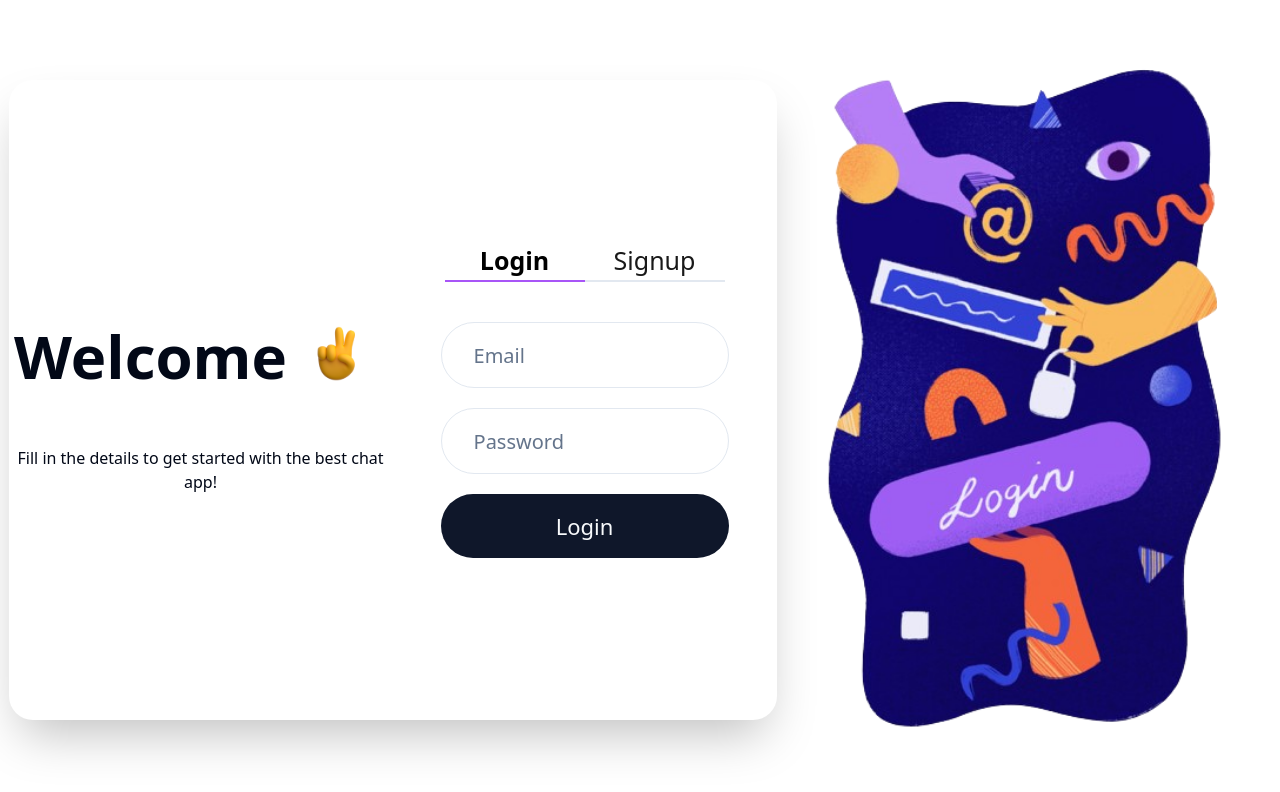
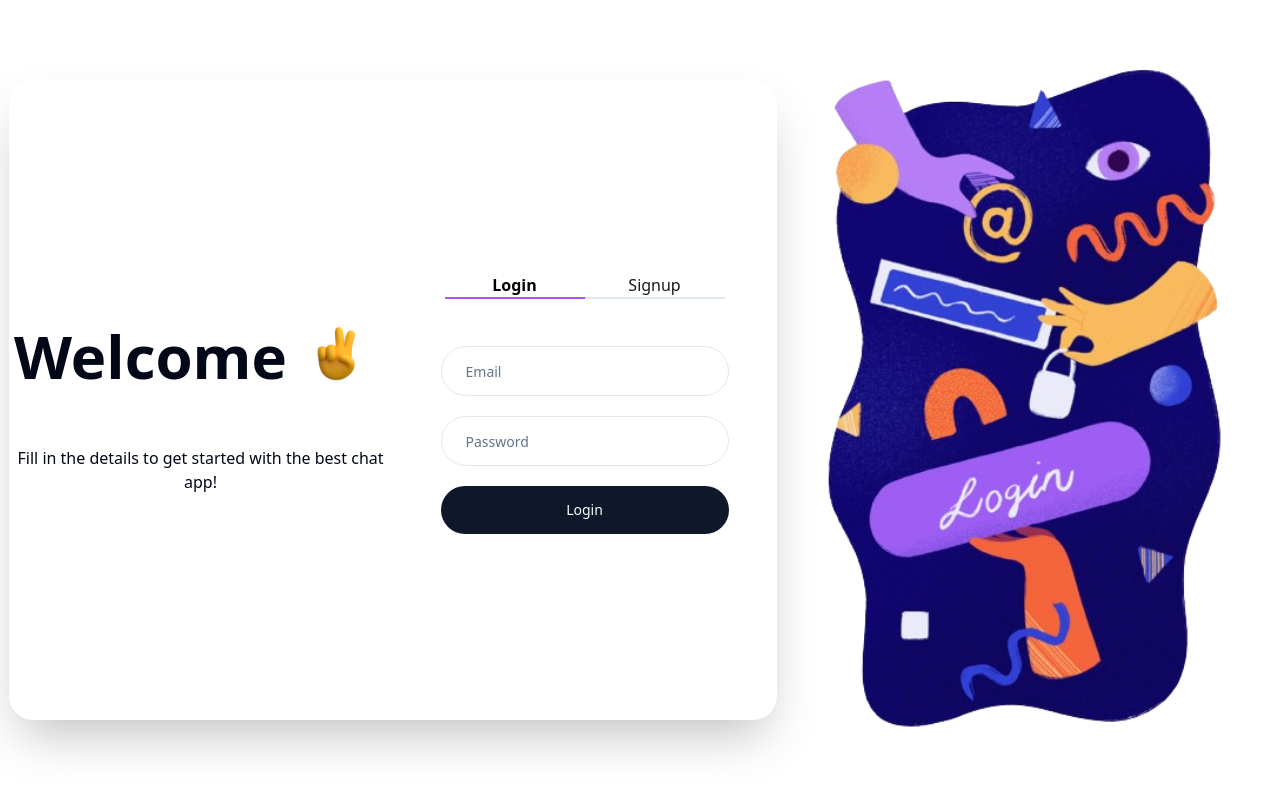
Before and after one commit to shashwat1105/SynTalks, a React (Vite) app in the folder client/: page /auth in a window 1280 px wide. Shown: the top 792 px of the page. Built offline with nearby package versions, Linux system fonts and the light colour scheme; no server answers.

Commit message:
commiit djs

```diff
--- a/client/src/pages/auth/index.jsx
+++ b/client/src/pages/auth/index.jsx
@@ -102,30 +102,30 @@ console.log({response});
         <div className="flex items-center justify-center w-full">
             <Tabs className='w-3/4 ' defaultValue='login'>
                 <TabsList className='bg-transparent rounded-none w-full'>
-                    <TabsTrigger value='login' className='data-[state=active]:bg-transparent text-[25px] text-black text-opacity-90 border-b-2 rounded-none w-full data-[state=active]:text-black data-[state=active]:font-semibold data-[state=active]:border-b-purple-500 transition-all duration-300'>Login</TabsTrigger>
+                    <TabsTrigger value='login' className='data-[state=active]:bg-transparent  text-black text-opacity-90 border-b-2 rounded-none w-full data-[state=active]:text-black data-[state=active]:font-semibold data-[state=active]:border-b-purple-500 transition-all duration-300'>Login</TabsTrigger>
 
-                    <TabsTrigger value='signup' className='data-[state=active]:bg-transparent text-[25px] text-black text-opacity-90 border-b-2 rounded-none w-full data-[state=active]:text-black data-[state=active]:font-semibold data-[state=active]:border-b-purple-500 transition-all duration-300'>Signup</TabsTrigger>
+                    <TabsTrigger value='signup' className='data-[state=active]:bg-transparent  text-black text-opacity-90 border-b-2 rounded-none w-full data-[state=active]:text-black data-[state=active]:font-semibold data-[state=active]:border-b-purple-500 transition-all duration-300'>Signup</TabsTrigger>
                 </TabsList>
                 <TabsContent className='flex flex-col gap-5 mt-10' value='login'>
 
-                    <Input placeholder='Email' type="email" className="rounded-full text-[20px] p-8" value={email}
+                    <Input placeholder='Email' type="email" className="rounded-full p-6" value={email}
                     onChange={(e)=>setEmail(e.target.value)}/>
-                         <Input placeholder='Password' type="password" className="rounded-full text-[20px] p-8" value={password}
+                         <Input placeholder='Password' type="password" className="rounded-full p-6" value={password}
                     onChange={(e)=>setPassword(e.target.value)}/>
 
-                 <Button className='rounded-full p-8 text-[22px] ' onClick={handleLogin}>Login</Button>
+                 <Button className='rounded-full p-6 ' onClick={handleLogin}>Login</Button>
 
                 </TabsContent>
                 <TabsContent className='flex flex-col gap-5' value='signup'>
 
-                <Input placeholder='Email' type="email" className="rounded-full p-8 text-[20px]" value={email}
+                <Input placeholder='Email' type="email" className="rounded-full p-6" value={email}
                     onChange={(e)=>setEmail(e.target.value)}/>
-                         <Input placeholder='Password' type="password" className="rounded-full text-[20px] p-8" value={password}
+                         <Input placeholder='Password' type="password" className="rounded-full  p-6" value={password}
                     onChange={(e)=>setPassword(e.target.value)}/>
-                      <Input placeholder='Confirm Password' type="password" className="rounded-full text-[20px] p-8" value={confirmPassword}
+                      <Input placeholder='Confirm Password' type="password" className="rounded-full p-6" value={confirmPassword}
                     onChange={(e)=>setConfirmPassword(e.target.value)}/>
 
-<Button className='rounded-full p-8 text-[22px]' onClick={handleSignup}>Signup</Button>
+<Button className='rounded-full p-6' onClick={handleSignup}>Signup</Button>
 
                 </TabsContent>
             </Tabs>
--- a/client/vite.config.js
+++ b/client/vite.config.js
@@ -3,7 +3,6 @@ import react from "@vitejs/plugin-react"
 import { defineConfig } from "vite"
 
 export default defineConfig({
-  base: "./",
   plugins: [react()],
   resolve: {
     alias: {
```
